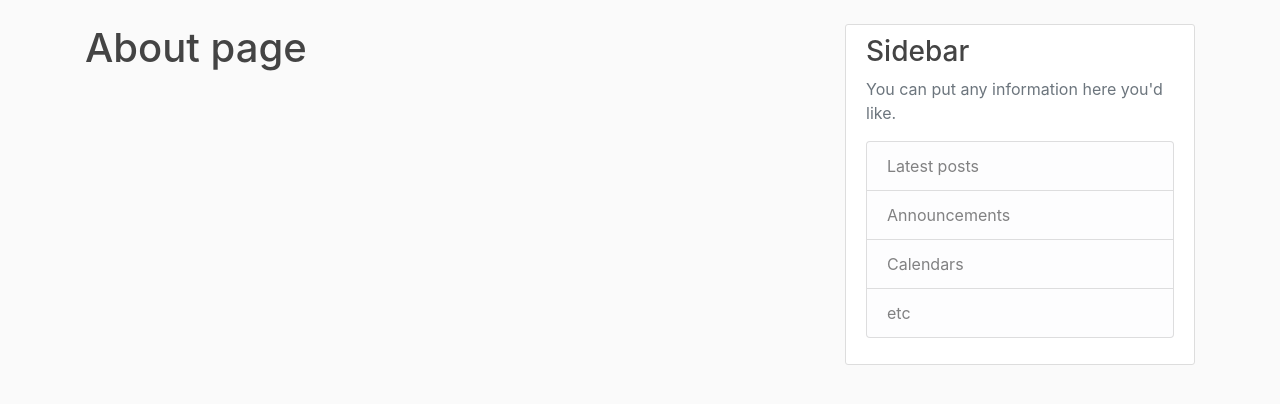
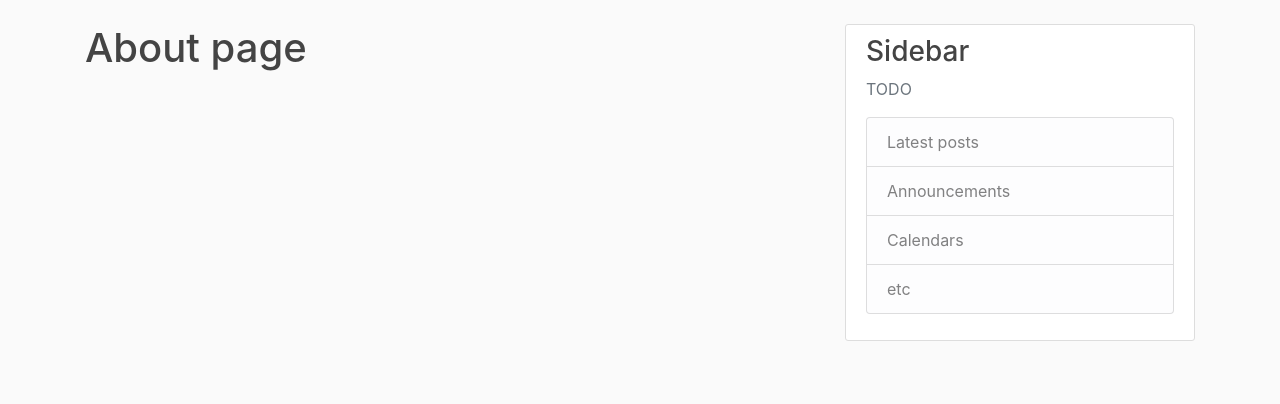
Before and after one commit to vetalpaprotsky/flask_blog, a Flask app: page /about in a window 1280 px wide. Shown: the part 56-460 px from the top of the page. Run offline with Flask 3, Linux system fonts and the light colour scheme; some libraries are stand-ins or nearby versions.

Commit message:
changes text

```diff
--- a/flask_blog/templates/layout.html
+++ b/flask_blog/templates/layout.html
@@ -63,7 +63,7 @@
             <div class="col-md-4">
                 <div class="content-section">
                     <h3>Sidebar</h3>
-                    <p class='text-muted'>You can put any information here you'd like.
+                    <p class='text-muted'>TODO
                     <ul class="list-group">
                         <li class="list-group-item list-group-item-light">Latest posts</li>
                         <li class="list-group-item list-group-item-light">Announcements</li>
```
